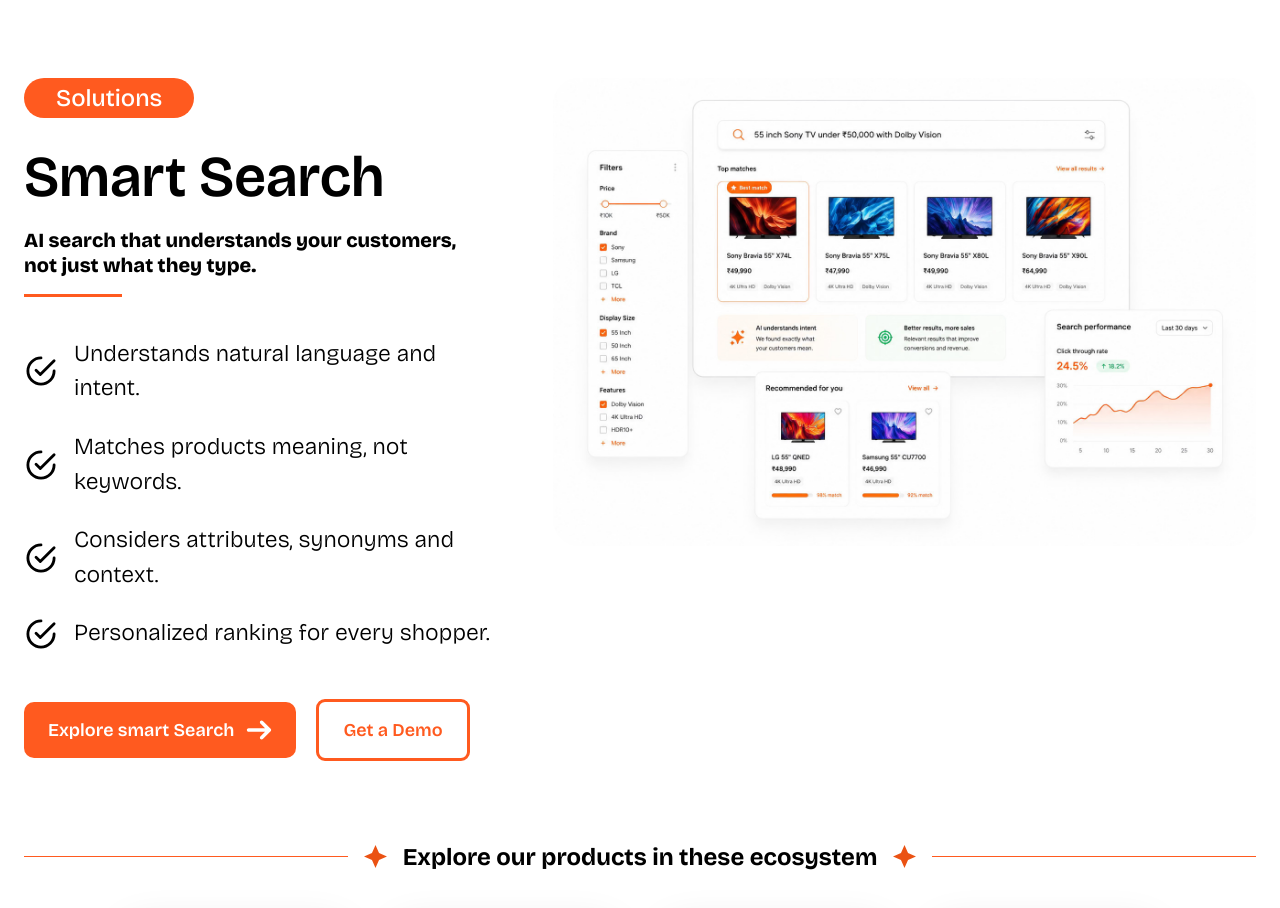
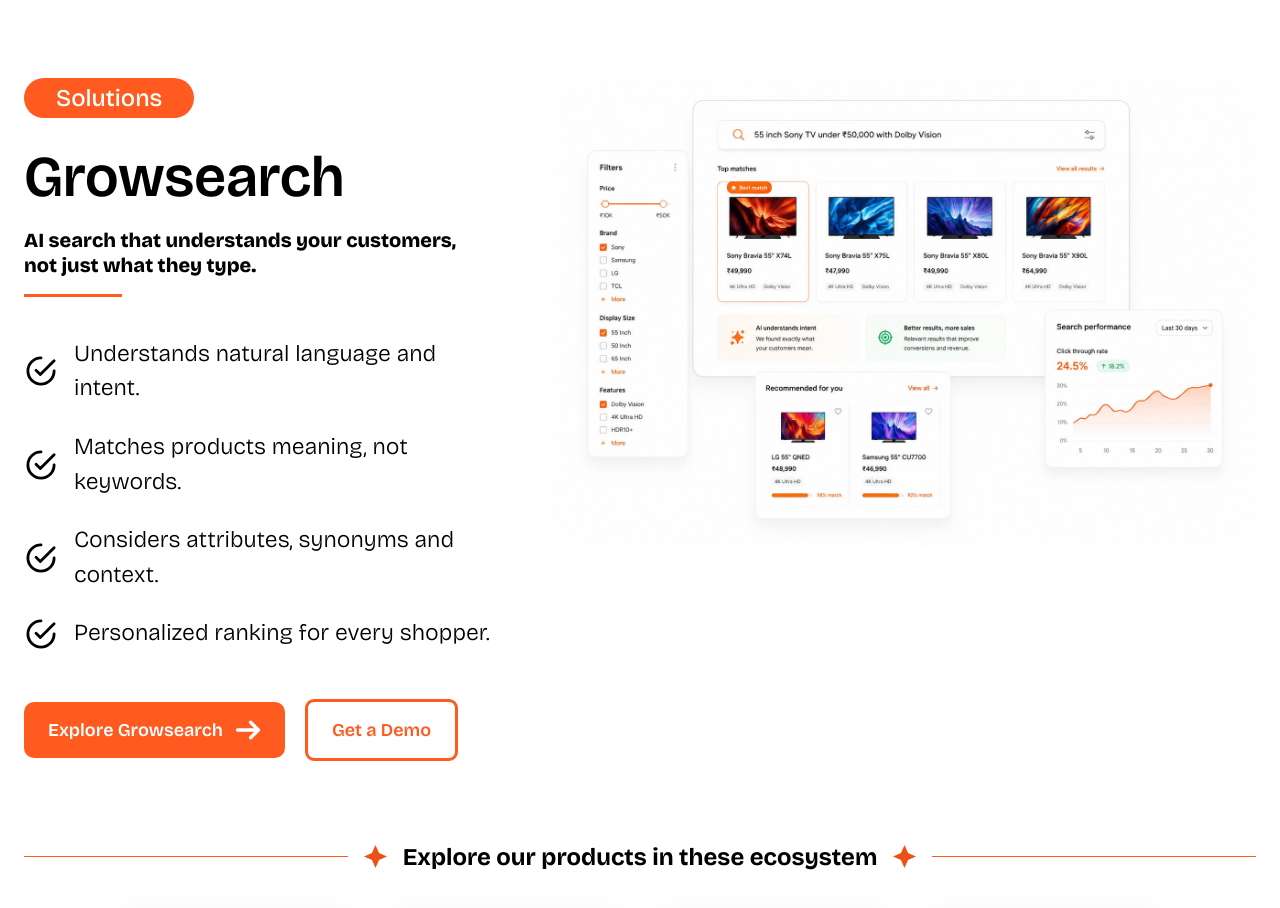
Before and after one commit to ishaangupta2311/growmerce-landing, a Next.js app: page / in a window 1280 px wide. Shown: the part 1840-2748 px from the top of the page. Built offline with nearby package versions, Linux system fonts and the light colour scheme.

Commit message:
Standardize Growsearch naming and hero corners

```diff
--- a/src/app/growsearch/components/SearchDemoCard.tsx
+++ b/src/app/growsearch/components/SearchDemoCard.tsx
@@ -1,7 +1,7 @@
 import Image from "next/image";
 
 /* Inline magnifying-glass glyph, matching the hand-drawn style of the other
-   shared icon components (Arrow, the SmartSearch CircleTick) rather than
+   shared icon components (Arrow, the Growsearch CircleTick) rather than
    pulling in a new asset. */
 function SearchGlyph({ className }: { className?: string }) {
   return (
--- a/src/app/page.tsx
+++ b/src/app/page.tsx
@@ -2,7 +2,7 @@ import Navbar from "@/components/site/Navbar";
 import Hero from "@/components/site/Hero";
 import PlatformStrip from "@/components/site/PlatformStrip";
 import Fighting from "@/components/site/Fighting";
-import SmartSearch from "@/components/site/SmartSearch";
+import Growsearch from "@/components/site/Growsearch";
 import PricingBand from "@/components/site/PricingBand";
 import AiSection from "@/components/site/AiSection";
 import Faq, { HOME_FAQ } from "@/components/site/Faq";
@@ -16,7 +16,7 @@ export default function Home() {
         <Hero />
         <PlatformStrip />
         <Fighting />
-        <SmartSearch />
+        <Growsearch />
         <PricingBand />
         <AiSection />
         <Faq items={HOME_FAQ} />
--- a/src/components/site/Footer.tsx
+++ b/src/components/site/Footer.tsx
@@ -13,7 +13,7 @@ const COLUMNS = [
   {
     heading: "Product",
     links: [
-      { label: "Smart Search", href: "/growsearch" },
+      { label: "Growsearch", href: "/growsearch" },
       { label: "All products", href: "/growsearch/features" },
     ],
   },
--- a/src/components/site/SmartSearch.tsx
+++ b/src/components/site/Growsearch.tsx
@@ -38,7 +38,7 @@ function CircleTick() {
   );
 }
 
-export default function SmartSearch() {
+export default function Growsearch() {
   return (
     <section id="products" className="mx-auto max-w-[1370px] px-6 pt-24">
       <div className="grid items-start gap-12 lg:grid-cols-[1fr_703px]">
@@ -47,7 +47,7 @@ export default function SmartSearch() {
             Solutions
           </span>
           <h2 className="mt-4 text-[clamp(2.5rem,4.5vw,4rem)] font-semibold">
-            Smart Search
+            Growsearch
           </h2>
           <p className="mt-2 text-xl font-extrabold leading-tight">
             AI search that understands your customers,
@@ -69,7 +69,7 @@ export default function SmartSearch() {
 
           <div className="mt-12 flex flex-wrap items-center gap-5">
             <Link href="#demo" className="block-cta bg-brand-bright text-white">
-              Explore smart Search
+              Explore Growsearch
               <Arrow className="cta-arrow" />
             </Link>
             <Link
@@ -84,7 +84,7 @@ export default function SmartSearch() {
         <Reveal delay={150}>
           <Image
             src="/img/smart-search-mock.png"
-            alt="Smart Search results page showing top TV matches, recommendations and click-through-rate analytics"
+            alt="Growsearch results page showing top TV matches, recommendations and click-through-rate analytics"
             width={1536}
             height={1024}
             className="w-full rounded-[27px]"
--- a/src/components/site/Hero.tsx
+++ b/src/components/site/Hero.tsx
@@ -62,7 +62,7 @@ export default function Hero() {
           {/* The three orange blocks */}
           <h1 className="contents font-poppins font-extrabold tracking-[-0.02em] text-white">
             {[
-              { text: "The high street of", left: "2.19%", top: "10.34%", width: "67.92%", radius: "rounded-tl-[14px] rounded-tr-[14px]", delay: 0 },
+              { text: "The high street of", left: "2.19%", top: "10.34%", width: "67.92%", radius: "rounded-tl-[14px] rounded-tr-[14px] rounded-bl-[14px]", delay: 0 },
               { text: "AI tools for", left: "25.36%", top: "30.79%", width: "44.76%", radius: "rounded-bl-[14px]", delay: 90 },
               { text: "ecommerce.", left: "45.39%", top: "50.37%", width: "52.01%", radius: "rounded-tr-[14px] rounded-br-[14px] rounded-bl-[14px]", delay: 180 },
             ].map((b) => (
```
